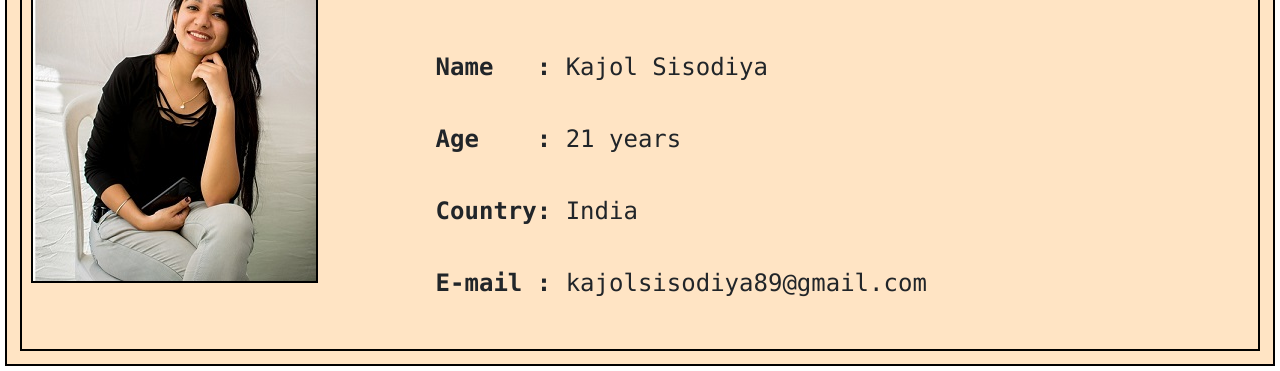
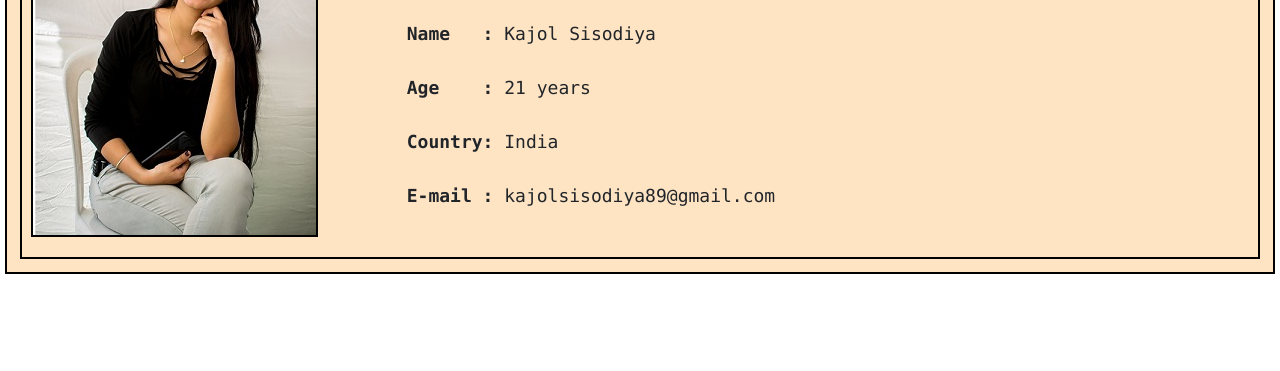
Before and after one commit to kajolsisodiya89/kajolsisodiya89.github.io, a plain HTML site: page index.html in a window 1280 px wide. Shown: the part 625-996 px from the top of the page. After the commit the page ends 904 px from the top, so only its background shows below. Drawn offline with nearby package versions, Linux system fonts and the light colour scheme.

Commit message:
Add files via upload

```diff
--- a/index.html
+++ b/index.html
@@ -53,12 +53,12 @@ a:hover{color:aliceblue} </style>
 			<table border="0">
 				<tr>
 					<td><img src="images/pic.jpg"; style="border:2px; border-style:solid; border-color:black;"> </td>
-					<td><h1>Hey Guys!</h1>
+					<td><b><font size="+2">Hey Guys!</font></b>
 					<p> <font size="+1">
 I'm a Fullstack Developer currently working as an intern at Cognizant Technology Solutions,
 Pune. I'm a highly motivated fresher who is eager to learn new technologies. I'm an ambitious person
 who has developed responsive approach to solve any task that I undertake.
-</p> <pre><font size="+2">
+</p> <pre><font size="+1">
 	<b>Name   :</b> Kajol Sisodiya<br>
 	<b>Age    :</b> 21 years<br>
 	<b>Country:</b> India<br>
```
